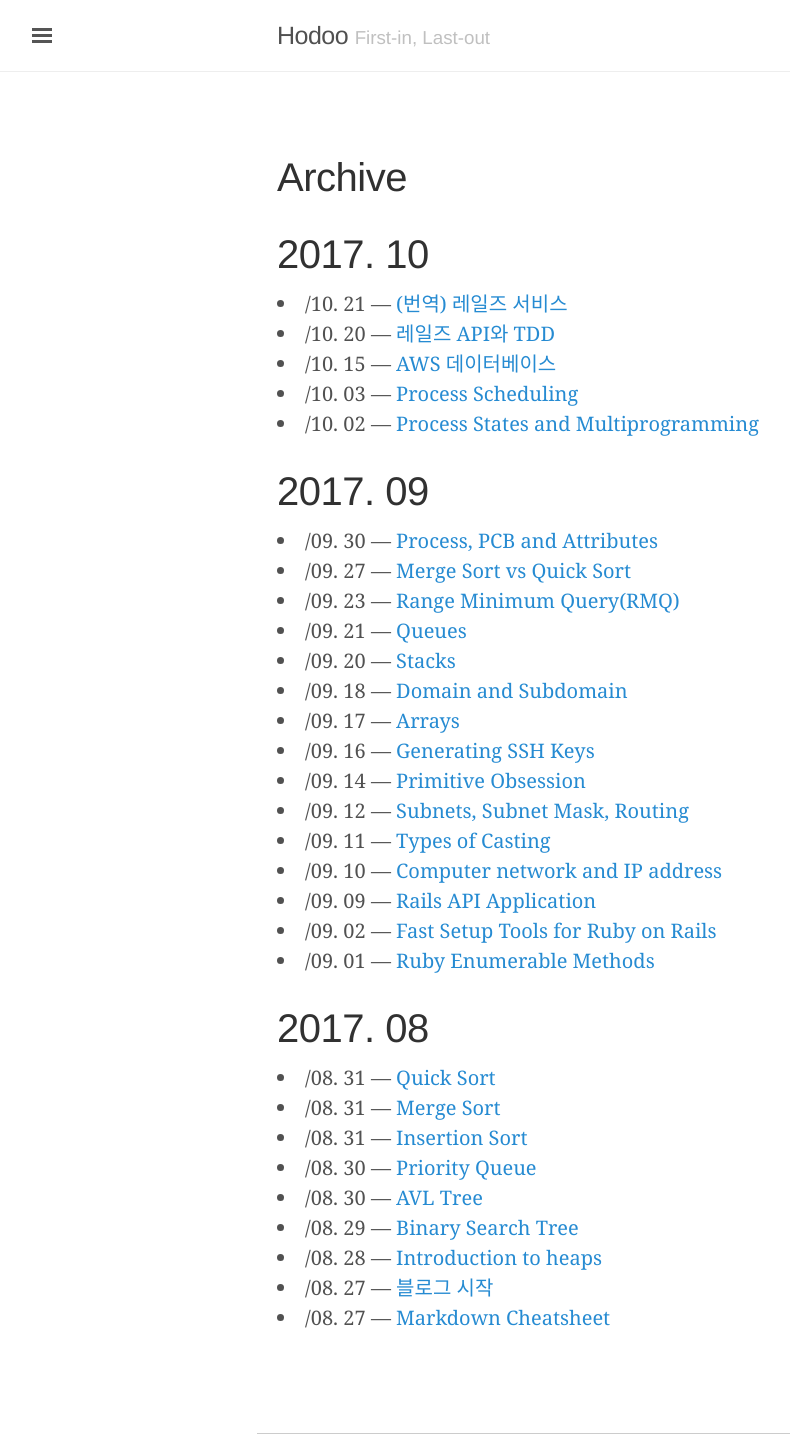
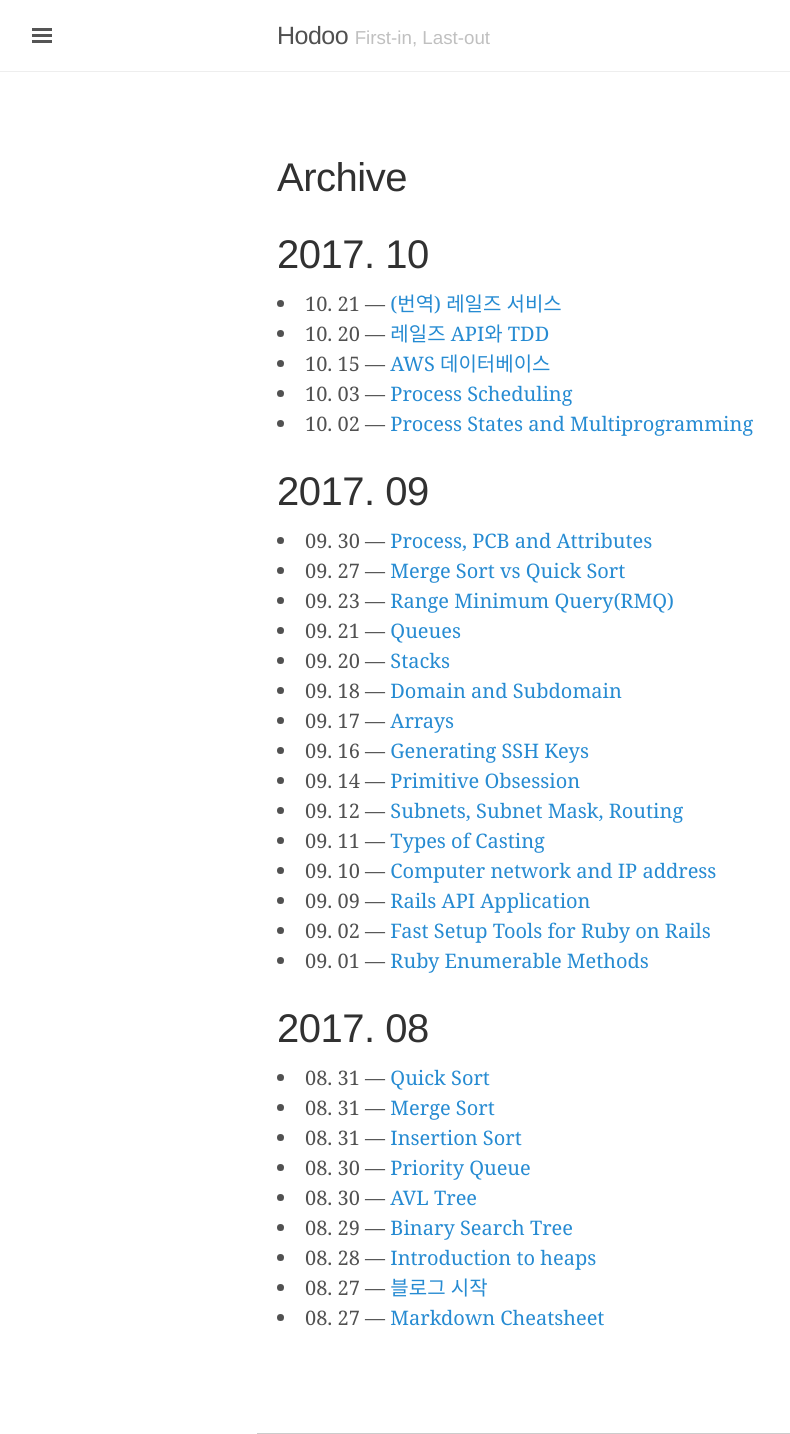
Before and after one commit to hodoolee/hodoolee.github.io, a Jekyll site: the page built from archive.md, in a window 1280 px wide. Shown: the whole page, without its empty margins (3-793 px from the left). Built offline with Jekyll 4.4.1, drawn with Linux system fonts in a browser that asks for light colours; nearby versions of some CDN libraries; comment, search, counter and statistics services are not loaded.

```diff
--- a/archive.md
+++ b/archive.md
@@ -11,6 +11,6 @@ title: Archive
     {% capture year %}{{ currentyear }}{% endcapture %}
   {% endif %}
 
-  <li>/{{ post.date | date: "%m. %d" }} — <a href="/{{ post.url }}">{{ post.title }}</a></li>
+  <li>{{ post.date | date: "%m. %d" }} — <a href="/{{ post.url }}">{{ post.title }}</a></li>
 
 {% endfor %}
```
